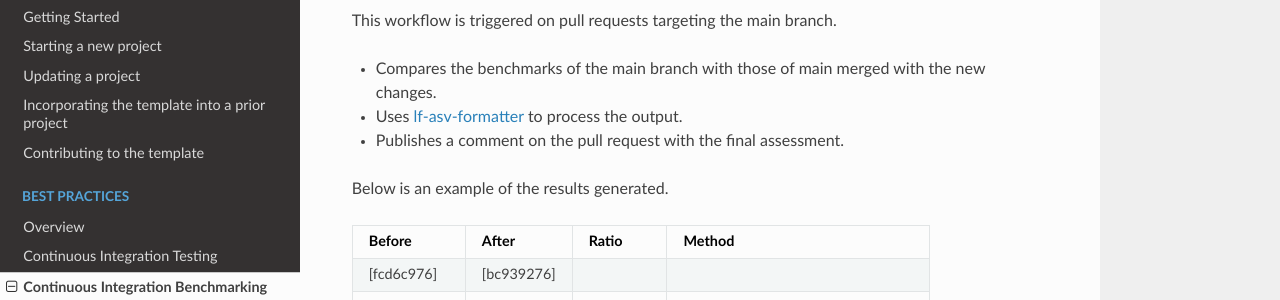
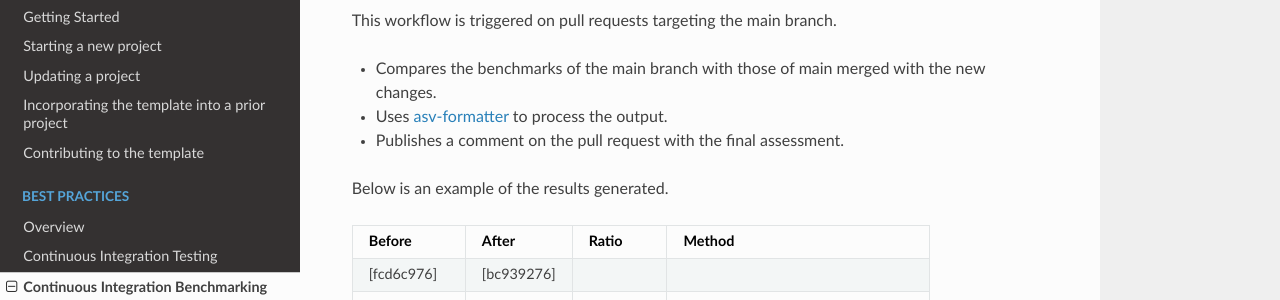
Before and after one commit to lincc-frameworks/python-project-template, a Sphinx documentation site: the page built from docs/practices/ci_benchmarking.rst, in a window 1280 px wide and 900 px high, scrolled down 1840 px. Shown: the part 151-451 px from the top of the window. Built offline with Sphinx 7.4.7 and the Read the Docs theme 2.0.0, drawn with Linux system fonts in a browser that asks for light colours; the version number could not be read and is left out.

```diff
--- a/docs/practices/ci_benchmarking.rst
+++ b/docs/practices/ci_benchmarking.rst
@@ -82,7 +82,7 @@ asv-pr
 This workflow is triggered on pull requests targeting the main branch.
 
 * Compares the benchmarks of the main branch with those of main merged with the new changes.
-* Uses `lf-asv-formatter <https://github.com/lincc-frameworks/lf-asv-formatter>`_ to process the output.
+* Uses `asv-formatter <https://github.com/lincc-frameworks/asv-formatter>`_ to process the output.
 * Publishes a comment on the pull request with the final assessment.
 
 Below is an example of the results generated.
```
